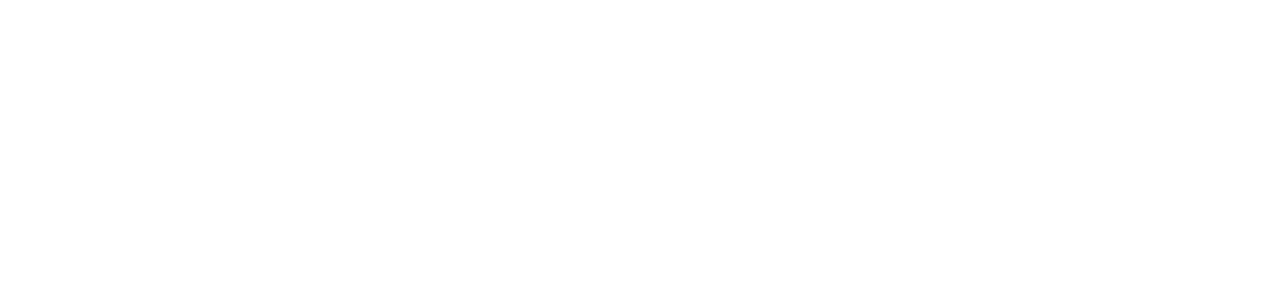
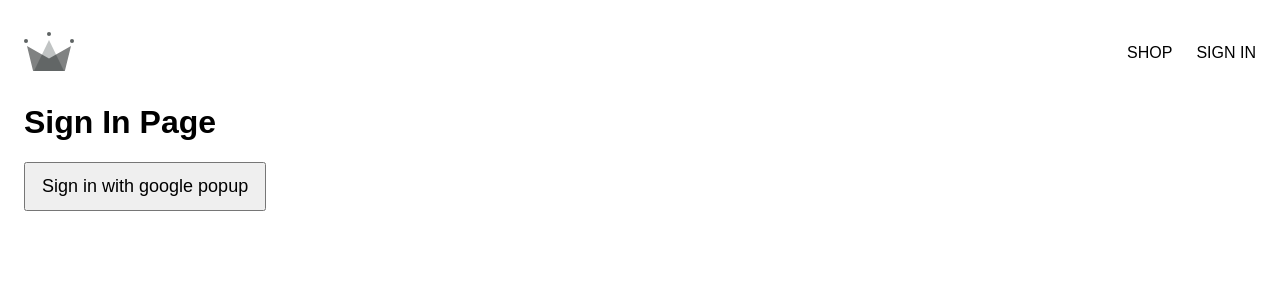
Before and after one commit to UmairKhan100/crwn-clothing, a React (Create React App) app: page /sign-in in a window 1280 px wide. Before the commit this address had no page. Shown: the top 300 px of the page. Built offline with nearby package versions, Linux system fonts and the light colour scheme.

Commit message:
integrated firebase util and added sign-in-with-google popup

```diff
--- a/package.json
+++ b/package.json
@@ -6,6 +6,7 @@
     "@testing-library/jest-dom": "^5.16.5",
     "@testing-library/react": "^13.4.0",
     "@testing-library/user-event": "^13.5.0",
+    "firebase": "^9.15.0",
     "react": "^18.2.0",
     "react-dom": "^18.2.0",
     "react-router-dom": "^6.6.1",
--- a/src/App.js
+++ b/src/App.js
@@ -1,6 +1,7 @@
 import { Routes, Route } from "react-router-dom";
 import Home from "./routes/home/home";
 import Navigation from "./routes/navigation/navigation";
+import SignIn from "./routes/sign-in/sign-in";
 
 const Shop = () => <h1>This is the shop page.</h1>;
 
@@ -10,6 +11,7 @@ const App = () => {
       <Route path="/" element={<Navigation />}>
         <Route index element={<Home />} />
         <Route path="/shop" element={<Shop />} />
+        <Route path="/sign-in" element={<SignIn />} />
       </Route>
     </Routes>
   );
--- a/src/routes/navigation/navigation.jsx
+++ b/src/routes/navigation/navigation.jsx
@@ -10,9 +10,12 @@ const Navigation = () => (
       <Link to="/">
         <CrwnLogo />
       </Link>
-      <div>
+      <div className="nav-links-container">
         <Link to="/shop" className="nav-link">
           SHOP
+        </Link>
+        <Link to="/sign-in" className="nav-link">
+          SIGN IN
         </Link>
       </div>
     </nav>
--- a/src/routes/navigation/navigation.scss
+++ b/src/routes/navigation/navigation.scss
@@ -3,4 +3,9 @@
   display: flex;
   align-items: center;
   justify-content: space-between;
+
+  .nav-links-container {
+    display: flex;
+    gap: 24px;
+  }
 }
--- /dev/null
+++ b/src/routes/sign-in/sign-in.jsx
@@ -0,0 +1,22 @@
+import "./sign-in.scss";
+import {
+  signInWithGooglePopup,
+  createUserDocumentFromAuth,
+} from "../../utils/firebase/firebase";
+
+const SignIn = () => {
+  const logGoogleUser = async () => {
+    const { user } = await signInWithGooglePopup();
+    const userDoc = await createUserDocumentFromAuth(user);
+    console.log(userDoc);
+  };
+
+  return (
+    <div>
+      <h1>Sign In Page</h1>
+      <button onClick={logGoogleUser}>Sign in with google popup</button>
+    </div>
+  );
+};
+
+export default SignIn;
--- /dev/null
+++ b/src/routes/sign-in/sign-in.scss
@@ -0,0 +1,5 @@
+button {
+  margin: 24px 0;
+  font-size: 18px;
+  padding: 12px 16px;
+}
--- /dev/null
+++ b/src/utils/firebase/firebase.js
@@ -0,0 +1,43 @@
+import { initializeApp } from "firebase/app";
+import { getAuth, GoogleAuthProvider, signInWithPopup } from "firebase/auth";
+import { getFirestore, doc, setDoc, getDoc } from "firebase/firestore";
+
+const firebaseConfig = {
+  apiKey: "AIzaSyCXfH-JRyiMHAmXirh-Spaqj4xOqPuJup0",
+  authDomain: "crwn-clothing-db-937cd.firebaseapp.com",
+  projectId: "crwn-clothing-db-937cd",
+  storageBucket: "crwn-clothing-db-937cd.appspot.com",
+  messagingSenderId: "812905201767",
+  appId: "1:812905201767:web:7e1beffdbe5ae2626994c2",
+};
+const firebaseApp = initializeApp(firebaseConfig);
+
+const auth = getAuth();
+const provider = new GoogleAuthProvider();
+provider.setCustomParameters({
+  prompt: "select_account",
+});
+export const signInWithGooglePopup = () => signInWithPopup(auth, provider);
+
+const db = getFirestore(firebaseApp);
+export const createUserDocumentFromAuth = async (userAuth) => {
+  const userDocRef = doc(db, "users", userAuth.uid);
+  const userSnapshot = await getDoc(userDocRef);
+
+  if (!userSnapshot.exists()) {
+    const { displayName, email } = userAuth;
+    const createdAt = new Date();
+
+    try {
+      await setDoc(userDocRef, {
+        displayName,
+        email,
+        createdAt,
+      });
+    } catch (error) {
+      console.log("error creating the user", error.message);
+    }
+  }
+
+  return userDocRef;
+};
```
Also changed, not shown: 1 other file (tests, documents, lock files or other folders).
